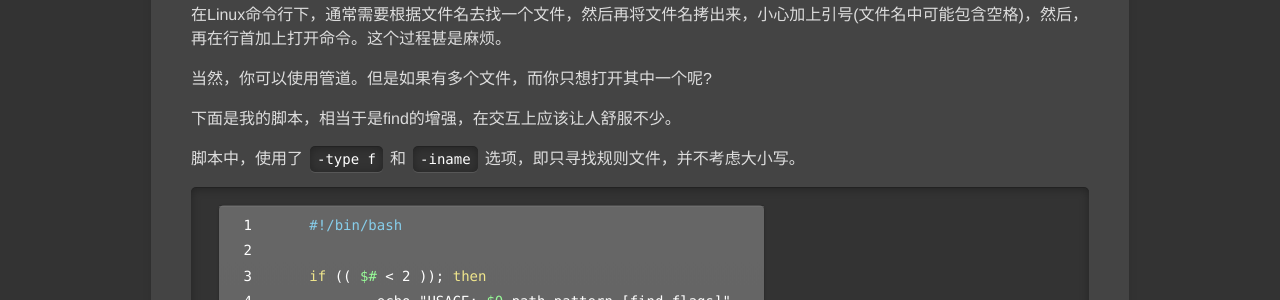
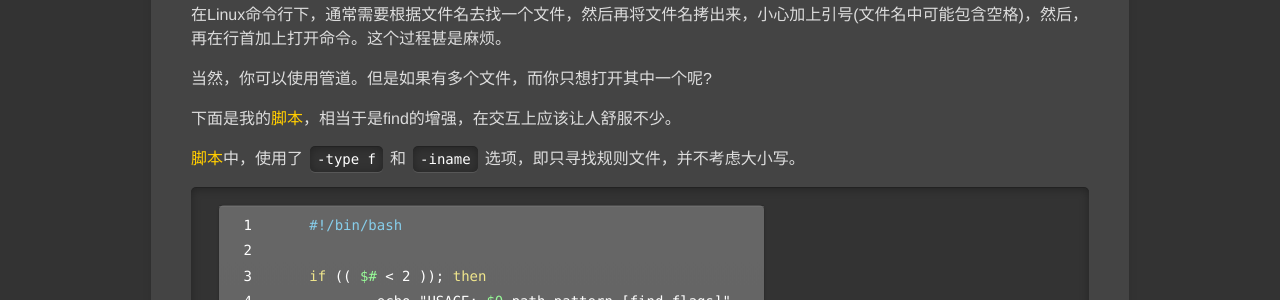
Before and after one commit to pkuwwt/pkuwwt.github.io, a Jekyll site: the page built from linux/_posts/2014-02-22-a-script-for-find-and-open-file.md, in a window 1280 px wide. Shown: the part 315-615 px from the top of the page. Built offline with Jekyll 4.4.1, drawn with Linux system fonts in a browser that asks for light colours; comment, search, counter and statistics services are not loaded; part of the change alters nothing that is shown.

```diff
--- a/linux/_posts/2014-02-22-a-script-for-find-and-open-file.md
+++ b/linux/_posts/2014-02-22-a-script-for-find-and-open-file.md
@@ -8,9 +8,9 @@ title: 一个用于寻找文件，并便于打开文件的脚本
 
 当然，你可以使用管道。但是如果有多个文件，而你只想打开其中一个呢?
 
-下面是我的脚本，相当于是find的增强，在交互上应该让人舒服不少。
+下面是我的[脚本](../img/find_find.sh)，相当于是find的增强，在交互上应该让人舒服不少。
 
-脚本中，使用了`-type f`和`-iname`选项，即只寻找规则文件，并不考虑大小写。
+[脚本](../img/find_find.sh)中，使用了`-type f`和`-iname`选项，即只寻找规则文件，并不考虑大小写。
 
 {% highlight bash linenos %}
 #!/bin/bash
```
Also changed, not shown: 1 other file.
